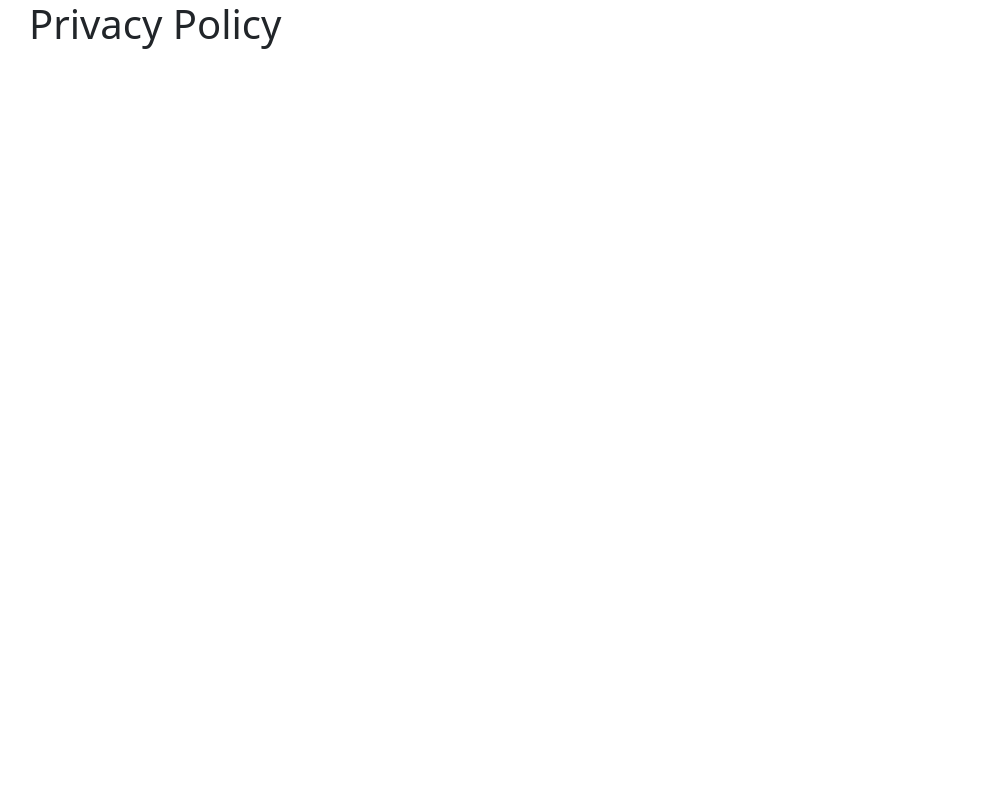
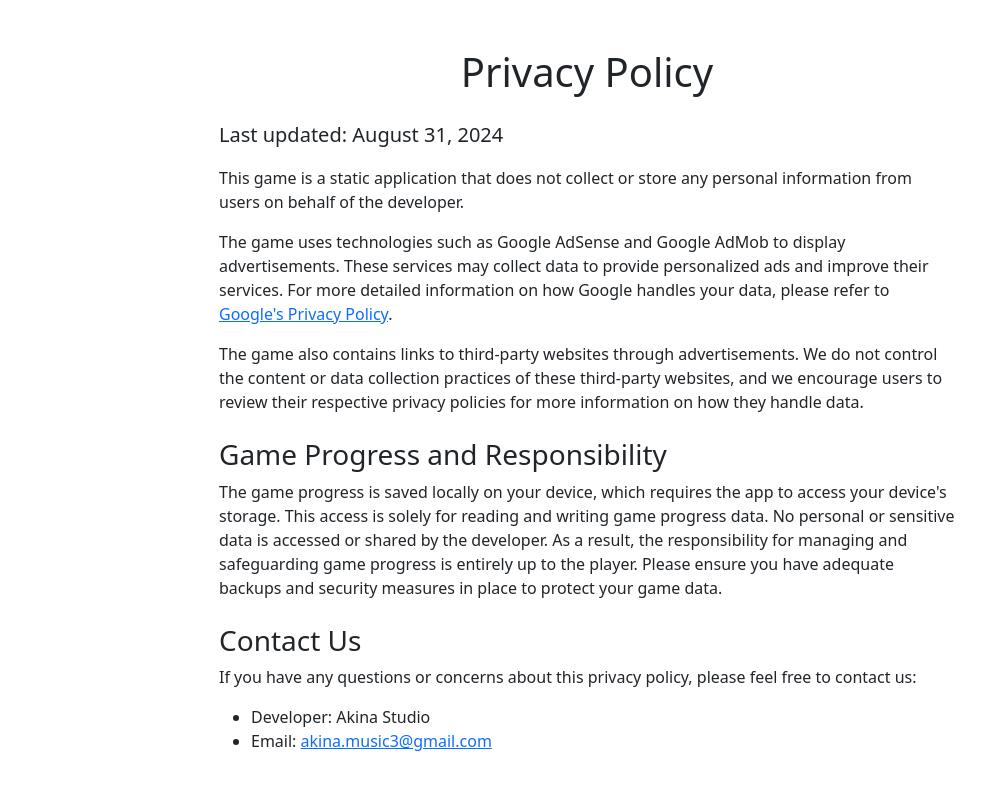
Before and after one commit to Eduard0Rocha/akinadevstudio.github.io, a plain HTML site: page breakwheels/privacypolicy.html in a window 1280 px wide. Shown: the whole page, without its empty margins (53-1038 px from the left). Drawn offline with nearby package versions, Linux system fonts and the light colour scheme.

Commit message:
Add files via upload

```diff
--- a/breakwheels/privacypolicy.html
+++ b/breakwheels/privacypolicy.html
@@ -7,17 +7,39 @@
     <link href="https://cdn.jsdelivr.net/npm/bootstrap@5.3.3/dist/css/bootstrap.min.css" rel="stylesheet" integrity="sha384-QWTKZyjpPEjISv5WaRU9OFeRpok6YctnYmDr5pNlyT2bRjXh0JMhjY6hW+ALEwIH" crossorigin="anonymous">
 </head>
 <body>
-    <!--TODO: conteudo ; style-->
-    <div class="container">
-        <div class="row">
-            <div class="col-12">
-                <h1>Privacy Policy</h1>
-            </div>
+
+<div class="container mt-5">
+    <div class="row justify-content-center">
+        <div class="col-lg-8 col-md-10">
+            <h1 class="text-center mb-4">Privacy Policy</h1>
+
+            <p class="lead">Last updated: August 31, 2024</p>
+
+            <p>This game is a static application that does not collect or store any personal information from users on behalf of the developer.</p>
+
+            <p>The game uses technologies such as Google AdSense and Google AdMob to display advertisements. These services may collect data to provide personalized ads and improve their services. For more detailed information on how Google handles your data, please refer to <a href="https://policies.google.com/privacy" target="_blank">Google's Privacy Policy</a>.</p>
+
+            <p>The game also contains links to third-party websites through advertisements. We do not control the content or data collection practices of these third-party websites, and we encourage users to review their respective privacy policies for more information on how they handle data.</p>
+
+            <h3 class="mt-4">Game Progress and Responsibility</h3>
+
+            <p>The game progress is saved locally on your device, which requires the app to access your device's storage. This access is solely for reading and writing game progress data. No personal or sensitive data is accessed or shared by the developer. As a result, the responsibility for managing and safeguarding game progress is entirely up to the player. Please ensure you have adequate backups and security measures in place to protect your game data.</p>
+
+            <h3 class="mt-4">Contact Us</h3>
+
+            <p>If you have any questions or concerns about this privacy policy, please feel free to contact us:</p>
+            <ul>
+                <li>Developer: Akina Studio</li>
+                <li>Email: <a href="mailto:akina.music3@gmail.com">akina.music3@gmail.com</a></li>
+            </ul>
         </div>
     </div>
-    <footer>
-        <!--TODO-->
-    </footer>
-    <script src="https://cdn.jsdelivr.net/npm/bootstrap@5.3.3/dist/js/bootstrap.bundle.min.js" integrity="sha384-YvpcrYf0tY3lHB60NNkmXc5s9fDVZLESaAA55NDzOxhy9GkcIdslK1eN7N6jIeHz" crossorigin="anonymous"></script>
+</div>
+
+<!-- Bootstrap JS and dependencies -->
+<script src="https://code.jquery.com/jquery-3.5.1.slim.min.js"></script>
+<script src="https://cdn.jsdelivr.net/npm/@popperjs/core@2.9.2/dist/umd/popper.min.js"></script>
+<script src="https://stackpath.bootstrapcdn.com/bootstrap/4.5.2/js/bootstrap.min.js"></script>
+
 </body>
 </html>
```
